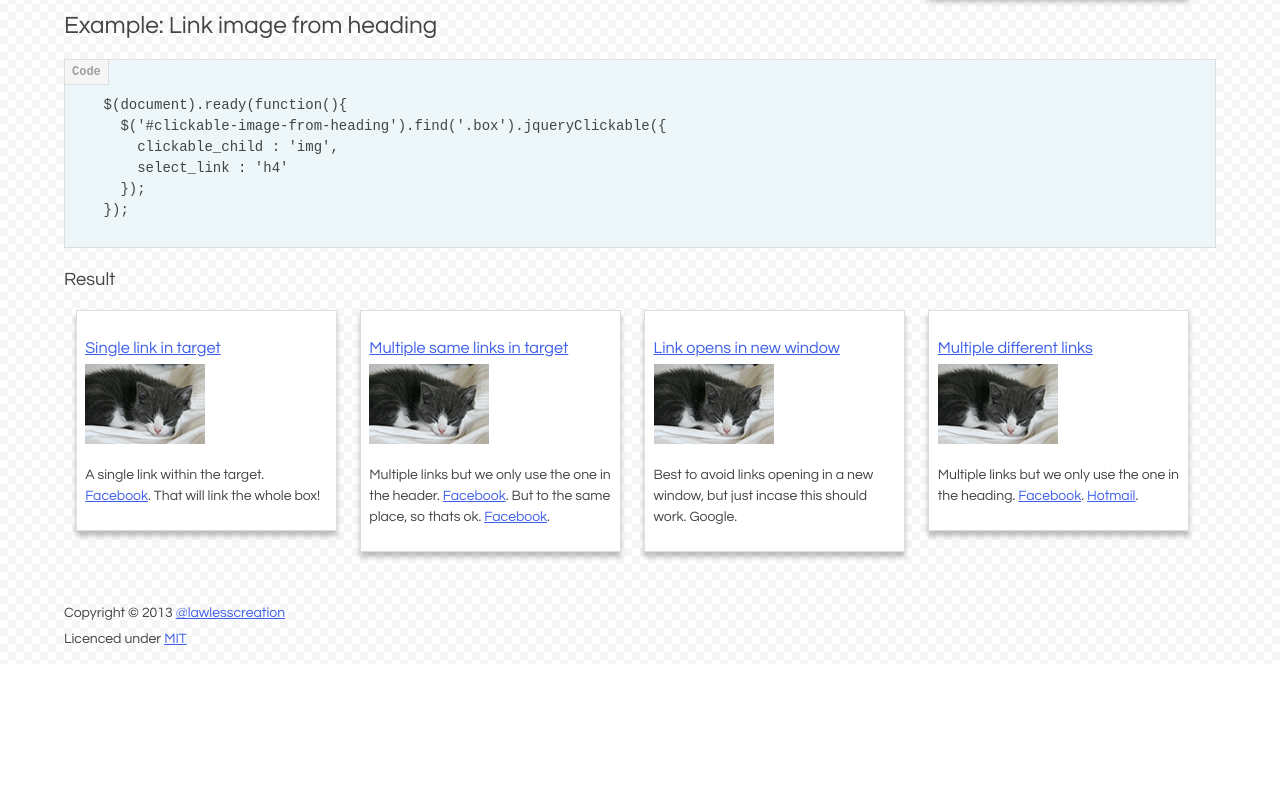
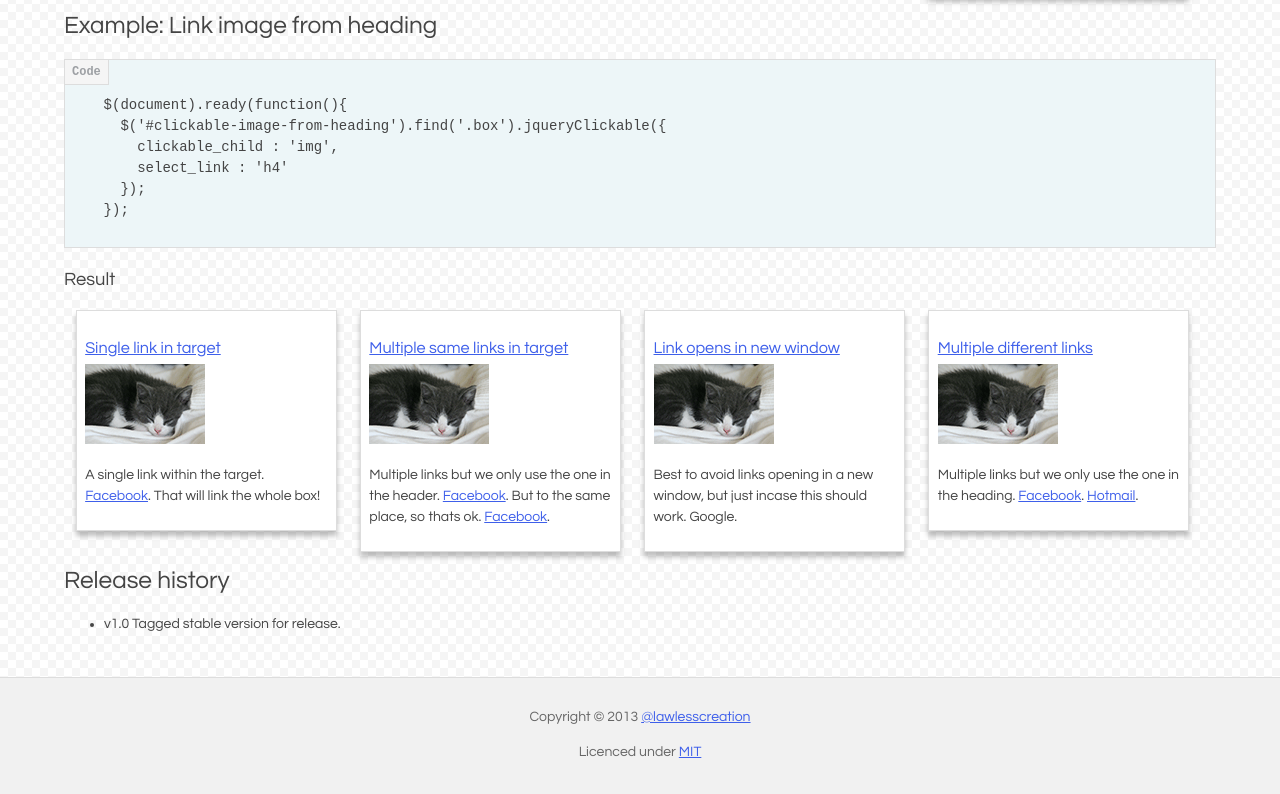
Before and after one commit to lawlesscreation/jquery.clickable, a plain HTML site: page index.html in a window 1280 px wide. Shown: the part 1836-2630 px from the top of the page. Before the commit the page ends 2500 px from the top, so only its background shows below. Drawn offline with nearby package versions, Linux system fonts and the light colour scheme.

Commit message:
updated readme and example

```diff
--- a/gh-pages/css/styles.css
+++ b/gh-pages/css/styles.css
@@ -5,10 +5,12 @@
 
 html {
   border-top: 8px solid #444;
-  padding: 0 5%;
   background: url(../img/bg-20.gif);
   color: #444;
 }
+
+.header,
+.main {padding: 0 5%; }
 
 .main {overflow: hidden; }
 
@@ -169,14 +171,12 @@ th {background: #ccc; }
 
 /* FOOTER */
 .footer {
-  margin-top: 40px;
+  background-color: #F1F1F1;
+  border-top: 1px solid #DDD;
   clear: both;
+  color: #666;
+  font-size: 14px;
+  margin-top: 2em;
+  padding: 15px 0 30px;
+  text-align: center;
 }
-
-.footer ul,
-.footer li {
-  list-style-type: none;
-  padding: 0;
-}
-
-.footer li {margin-bottom: 5px; }
--- a/index.html
+++ b/index.html
@@ -188,13 +188,16 @@
         <p>Multiple links but we only use the one in the heading. <a href="https://facebook.com">Facebook</a>. <a href="https://hotmail.com">Hotmail</a>.</p>
       </div><!-- .box -->
     </div><!-- .wrap -->
+
+    <h2>Release history</h2>
+    <ul>
+      <li>v1.0 Tagged stable version for release.</li>
+    </ul>
   </div><!-- .main -->
 
   <div class="footer" role="contentinfo">
-    <ul>
-      <li>Copyright &copy; 2013 <a href="http://twitter.com/lawlesscreation">@lawlesscreation</a></li>
-      <li>Licenced under <a href="http://opensource.org/licenses/mit-license.php">MIT</a></li>
-    </ul>
+    <p>Copyright &copy; 2013 <a href="http://twitter.com/lawlesscreation">@lawlesscreation</a></p>
+    <p>Licenced under <a href="http://opensource.org/licenses/mit-license.php">MIT</a></p>
   </div><!-- .footer -->
 
   <script src="//ajax.googleapis.com/ajax/libs/jquery/1.9.1/jquery.min.js"></script>
```
Also changed, not shown: README.md, jquery.clickable.js.
